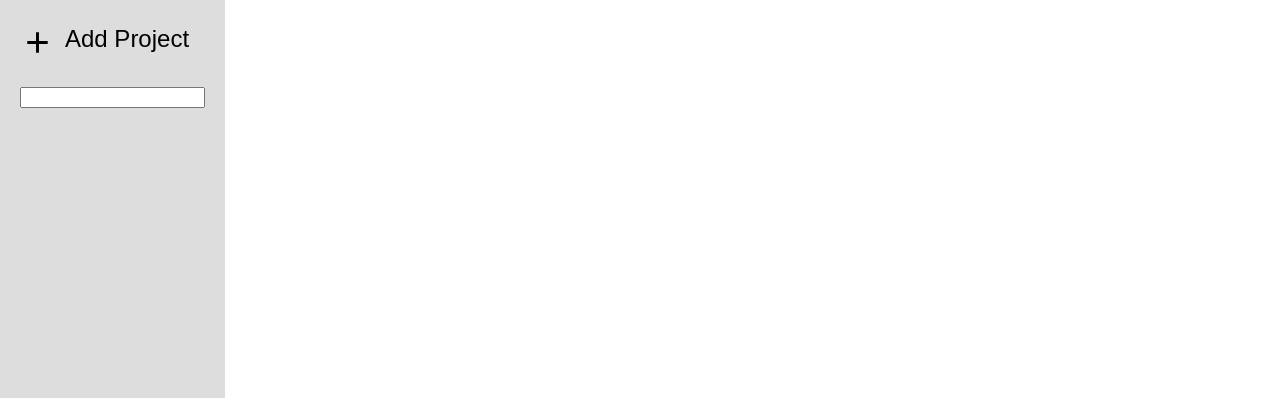
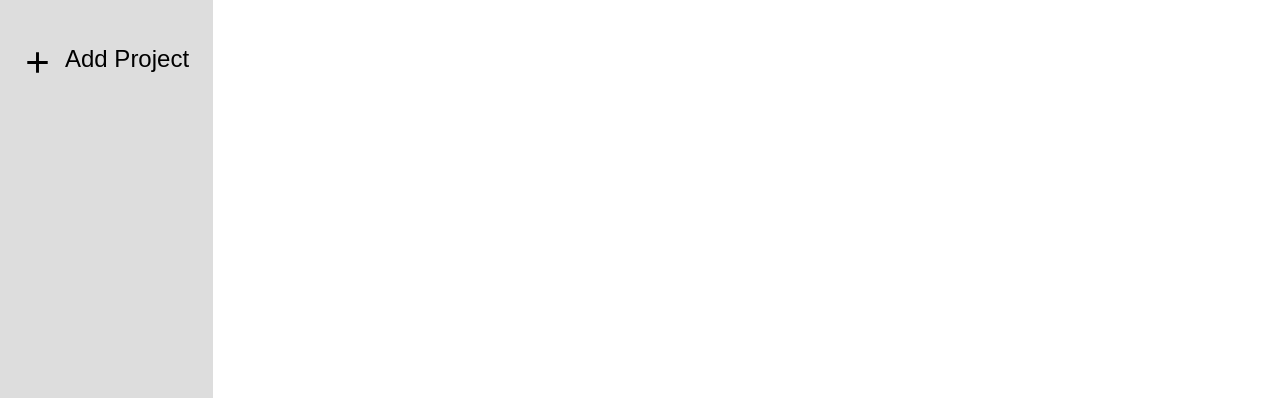
Before and after one commit to SanishPoudel/todo-list, a website built with webpack: page src/template.html in a window 1280 px wide. Shown: the part 357-755 px from the top of the page. Built offline with nearby package versions, Linux system fonts and the light colour scheme.

Commit message:
styled the input div and container div

```diff
--- a/src/style.css
+++ b/src/style.css
@@ -29,6 +29,7 @@ body {
     background-color: #ddd;
     padding: 20px 20px;
     flex: 1;
+    overflow-y: auto;
 }
 
 .nav {
@@ -42,6 +43,15 @@ body {
 .title {
     font-weight: bolder;
     font-size: xx-large;
+}
+
+.container {
+    all: unset;
+    display: flex;
+    flex-direction: column;
+    gap: 10px;
+    padding: 10px 0px;
+    margin: 0;
 }
 
 .options:hover {
@@ -90,3 +100,7 @@ body {
 .icon {
     height: 35px;
 }
+
+.inputProject {
+    display: none;
+}
```
